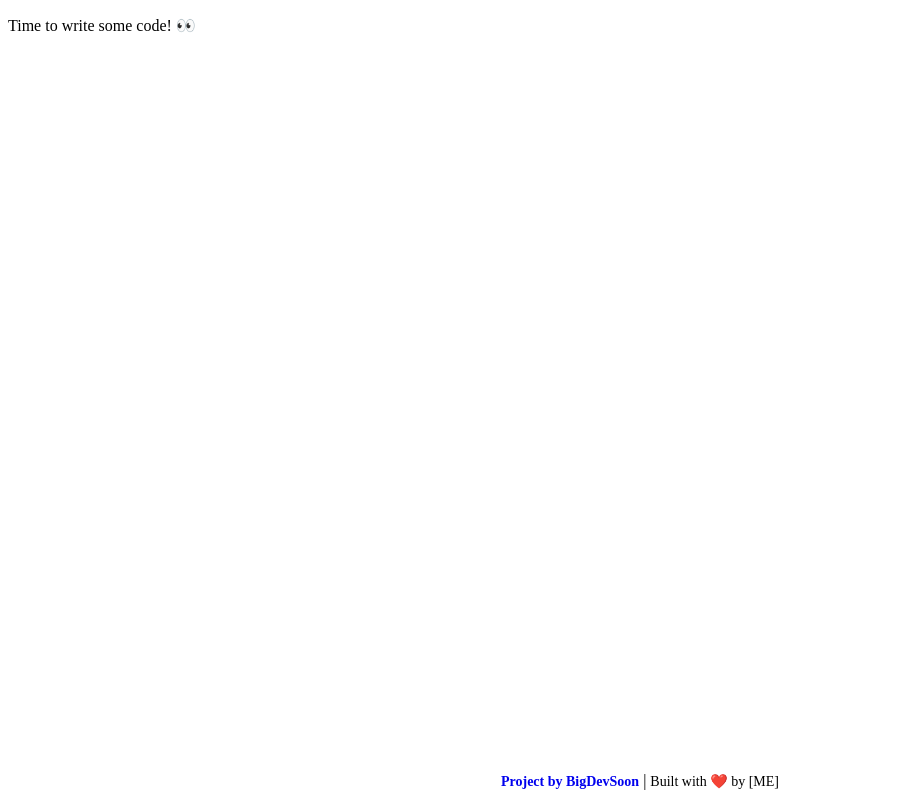
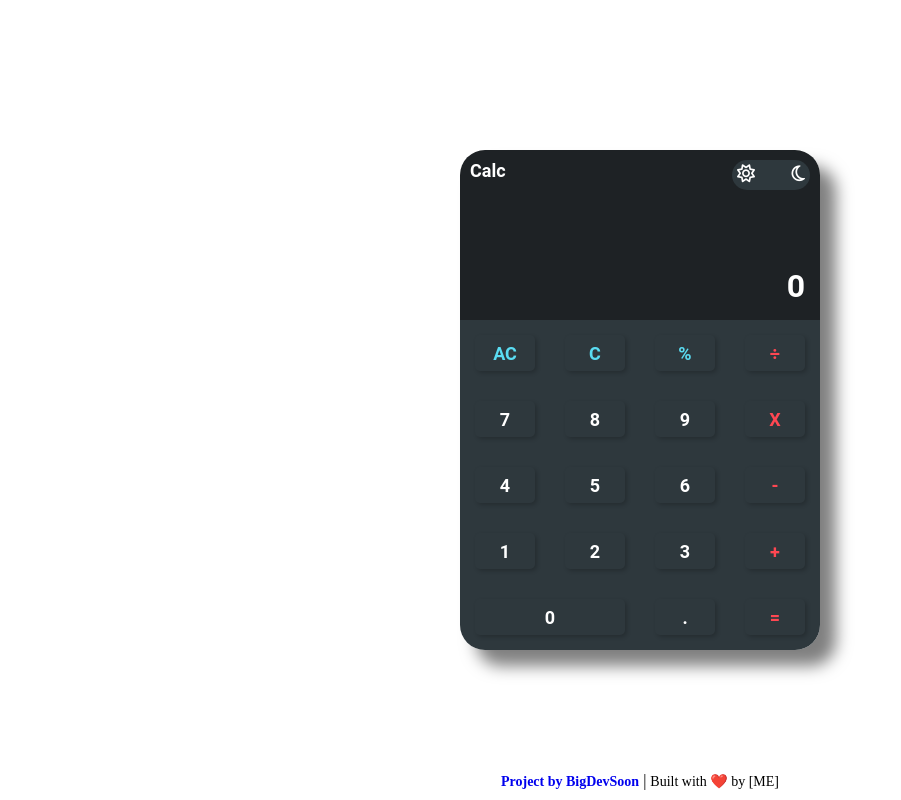
Before and after one commit to bearpaws6/big-dev-soon-calculator-freerun-6j04hx, a plain HTML site: page index.html in a window 1280 px wide. Shown: the whole page, without its empty margins (0-901 px from the left). Drawn offline with nearby package versions, Linux system fonts and the light colour scheme.

Commit message:
Implementation of the UI

```diff
--- a/index.css
+++ b/index.css
@@ -17,3 +17,162 @@
 .footer span {
   font-size: 14px;
 }
+
+.calulator {
+  width: 360px;
+  height: 500px;
+
+  position: absolute;
+  top: 0;
+  bottom: 0;
+  left: 0;
+  right: 0;
+
+  margin: auto;
+  border-radius: 25px;
+  border: 0 solid;
+
+  display: grid;
+  grid-template-rows: 10% 24% 66%;
+  grid-template-columns: 25% 25% 25% 25%;
+
+  box-shadow: 16px 16px 16px rgba(0, 0, 0, 0.5);
+}
+
+.header {
+  grid-row: 1 / 1;
+  grid-column: 1 / 5;
+  display: flex;
+  justify-content: space-between;
+
+  color: white;
+  font-family: "Roboto", sans-serif;
+  font-weight: 600;
+  font-size: large;
+  padding: 10px;
+  border-radius: 25px 25px 0 0;
+  border: 0 solid;
+  background-color: #1E2225;
+}
+
+.toggleNight {
+  background-color: #2E383D;
+  border-radius: 30px;
+  border: transparent;
+  width: 20%;
+  display: flex;
+  flex-direction: row;
+  justify-content: space-between;
+
+  padding: 5px 5px 0;
+}
+
+.screen {
+  grid-row: 2 / 2;
+  grid-column: 1 / 5;
+  background-color: #1E2225;
+
+  display: flex;
+  flex-direction: column;
+  align-items: end;
+  justify-content: end;
+
+  padding: 15px;
+}
+
+.history {
+
+  color: rgba(255,255,255, 0.5);
+  font-family: "Roboto", sans-serif;
+  font-weight: 500;
+  font-size: large;
+}
+
+.value {
+  color: white;
+  font-family: "Roboto", sans-serif;
+  font-weight: 600;
+  font-size: xx-large;
+}
+
+.body {
+  grid-row: 3 / 3;
+  grid-column: 1 / 5;
+  display: grid;
+  grid-template-rows: 20% 20% 20% 20% 20%;
+  grid-template-columns: 25% 25% 25% 25%;
+
+  border-radius: 0 0 25px 25px;
+  border: 0 solid;
+  background-color: #2E383D;
+}
+
+.button {
+  color: white;
+  font-family: "Roboto", sans-serif;
+  font-weight: 600;
+  font-size: large;
+  margin: 15px;
+
+  border-radius: 5px;
+  border: transparent;
+  box-shadow: 2px 2px 4px rgba(0, 0, 0, 0.2);
+  transition: transform 0.1s, box-shadow 0.1s;
+
+  display: flex;
+  align-items: center;
+  justify-content: center;
+}
+
+.button:active {
+  transform: translateY(2px);
+  box-shadow: 1px 1px 2px rgba(0, 0, 0, 0.3);
+}
+
+.operator {
+  color: #FF4752 !important;
+}
+
+.action, .modulo {
+  color: #5ADCF2 !important;
+}
+
+.row1 {
+  grid-row: 1 / 1;
+}
+
+.row2 {
+  grid-row: 2 / 2;
+}
+
+.row3 {
+  grid-row: 3 / 3;
+}
+
+.row4 {
+  grid-row: 4 / 4;
+}
+
+.row5 {
+  grid-row: 5 / 5;
+}
+
+.col1 {
+  grid-column: 1 / 1;
+}
+
+.col2 {
+  grid-column: 2 / 2;
+}
+
+.col3 {
+  grid-column: 3 / 3;
+}
+
+.col4 {
+  grid-column: 4 / 5;
+}
+
+.zeroButton {
+  grid-column: 1 / 3;
+}
--- a/index.html
+++ b/index.html
@@ -3,12 +3,53 @@
   <head>
     <bds />
     <link rel="stylesheet" href="index.css" />
+    <script src="https://ajax.googleapis.com/ajax/libs/jquery/3.7.0/jquery.min.js"></script>
     <script src="index.js" defer></script>
+    <script src="https://kit.fontawesome.com/91c4f6d211.js" crossorigin="anonymous"></script>
     <title>BigDevSoon - Calculator Project</title>
   </head>
   <body>
     <!-- Place below is for your own exciting code -->
-    <p>Time to write some code! 👀</p>
+
+    <div class="calulator">
+      <div class="header">
+        <div>Calc</div>
+        <div class="toggleNight">
+          <i class="fa-regular fa-sun"></i>
+          <i class="fa-regular fa-moon"></i>
+        </div>
+      </div>
+      <div class="screen">
+        <div class="history"></div>
+        <div class="value">0</div>
+      </div>
+      <div class="body">
+        <div class="button col1 row1 action">AC</div>
+        <div class="button col2 row1 action">C</div>
+        <div class="button col3 row1 modulo">%</div>
+        <div class="button col4 row1 operator">&#247;</div>
+
+        <div class="button col1 row2 number">7</div>
+        <div class="button col2 row2 number">8</div>
+        <div class="button col3 row2 number">9</div>
+        <div class="button col4 row2 operator">X</div>
+
+        <div class="button col1 row3 number">4</div>
+        <div class="button col2 row3 number">5</div>
+        <div class="button col3 row3 number">6</div>
+        <div class="button col4 row3 operator">-</div>
+
+        <div class="button col1 row4 number">1</div>
+        <div class="button col2 row4 number">2</div>
+        <div class="button col3 row4 number">3</div>
+        <div class="button col4 row4 operator">+</div>
+
+        <div class="button zeroButton row5 number">0</div>
+        <div class="button col3 row5 point">.</div>
+        <div class="button col4 row5 operator">=</div>
+      </div>
+    </div>
+
     <!-- Change the [ME] part to your own name/GitHub link -->
     <div class="footer">
       <a href="https://bigdevsoon.me" target="_blank" rel="noopener noreferrer"
```
